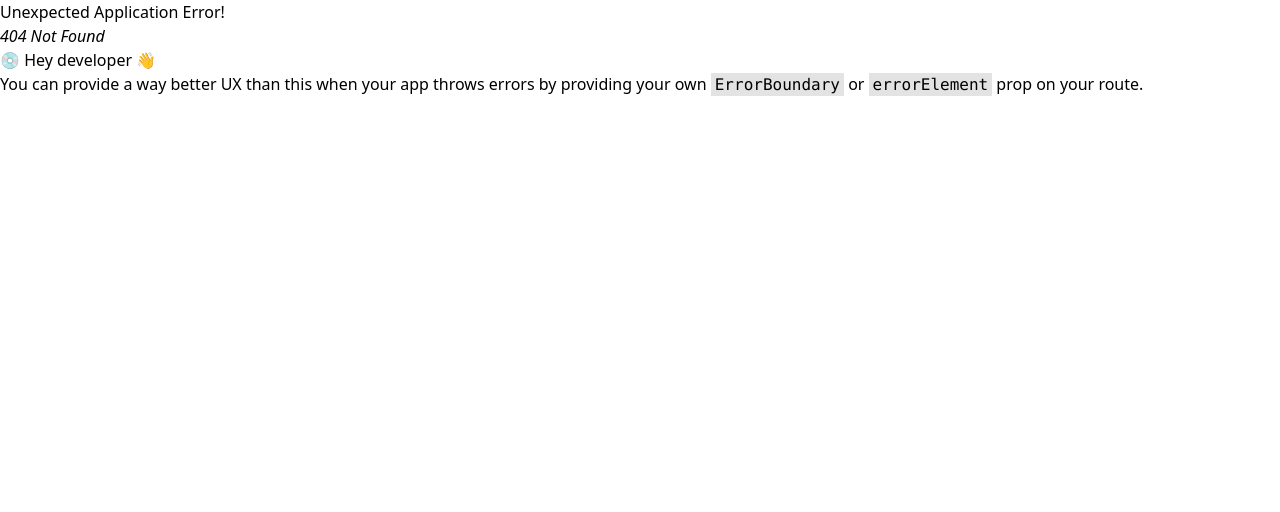
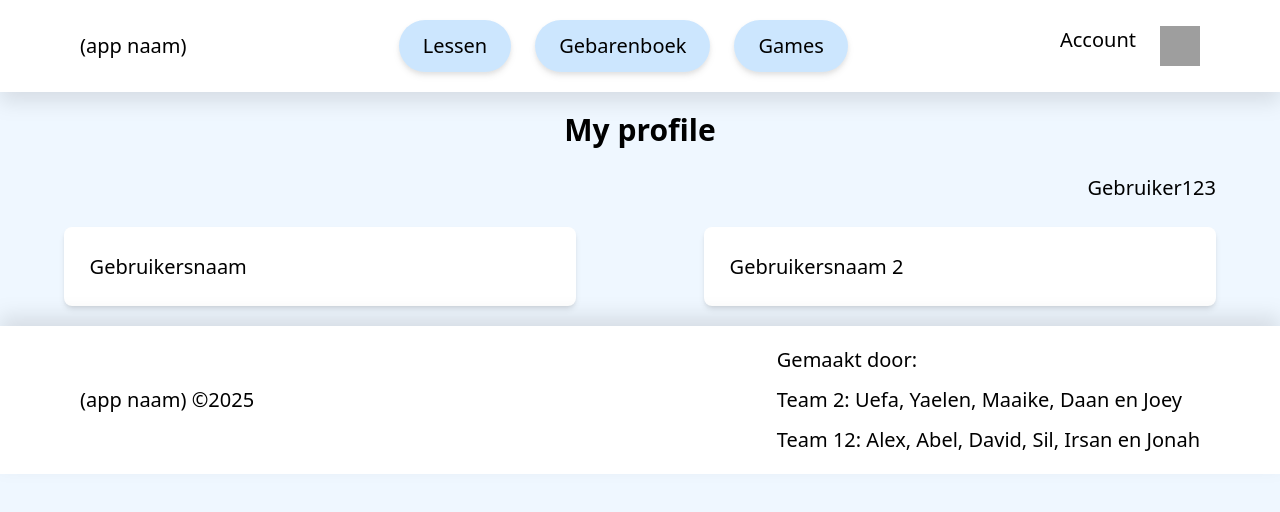
Before and after one commit to JTS-Games/TLE-3-Front-End, a React (Vite) app: page /Profile in a window 1280 px wide. Before the commit this address had no page. Shown: the top 512 px of the page. Built offline with nearby package versions, Linux system fonts and the light colour scheme; grey boxes are pictures that could not be loaded.

Commit message:
begin gemaakt aan profile page

```diff
--- /dev/null
+++ b/src/Profile.jsx
@@ -0,0 +1,25 @@
+function Profile() {
+    return (
+<>
+    <div className='flex justify-center text-3xl font-bold mb-[2vw]'>
+        <h1>My profile</h1>
+    </div>
+    <div className='flex justify-end mr-[5vw] mb-[2vw]'>
+        <p>Gebruiker123</p>
+    </div>
+    <div className='flex flex-row justify-between'>
+        <div className='bg-white w-[40vw] h-auto pt-[2vw] pb-[2vw] ml-[5vw] rounded-lg shadow-md'>
+            <p className='ml-[2vw]'>Gebruikersnaam</p>
+
+        </div>
+        <div className='bg-white w-[40vw] h-auto pt-[2vw] pb-[2vw] mr-[5vw] rounded-lg shadow-md'>
+            <p className='ml-[2vw]'>Gebruikersnaam 2</p>
+
+        </div>
+    </div>
+</>
+
+    )
+}
+
+export default Profile;
--- a/src/app.jsx
+++ b/src/app.jsx
@@ -2,6 +2,7 @@ import { useState } from 'react'
 import {createBrowserRouter, RouterProvider} from "react-router";
 import Layout from './Layout.jsx'
 import Home from './home.jsx'
+import Profile from "./Profile.jsx";
 
 const router = createBrowserRouter([
     {
@@ -11,6 +12,10 @@ const router = createBrowserRouter([
                 path: '/',
                 element: <Home/>,
             },
+            {
+                path: '/Profile',
+                element: <Profile/>,
+            },
         ]
     }
 ])
--- a/src/layout.jsx
+++ b/src/layout.jsx
@@ -2,7 +2,7 @@ import {Link, Outlet} from "react-router";
 
 function Layout(){
     return(
-        <div className="bg-background text-xl flex flex-col h-screen justify-between">
+        <div className="bg-background text-xl flex flex-col h-screen ">
             <header>
                 <nav className="flex items-center justify-between px-20 py-5 mb-5 bg-white drop-shadow-[0_10px_10px_rgba(0,0,0,0.10)]">
                     <div>
```
